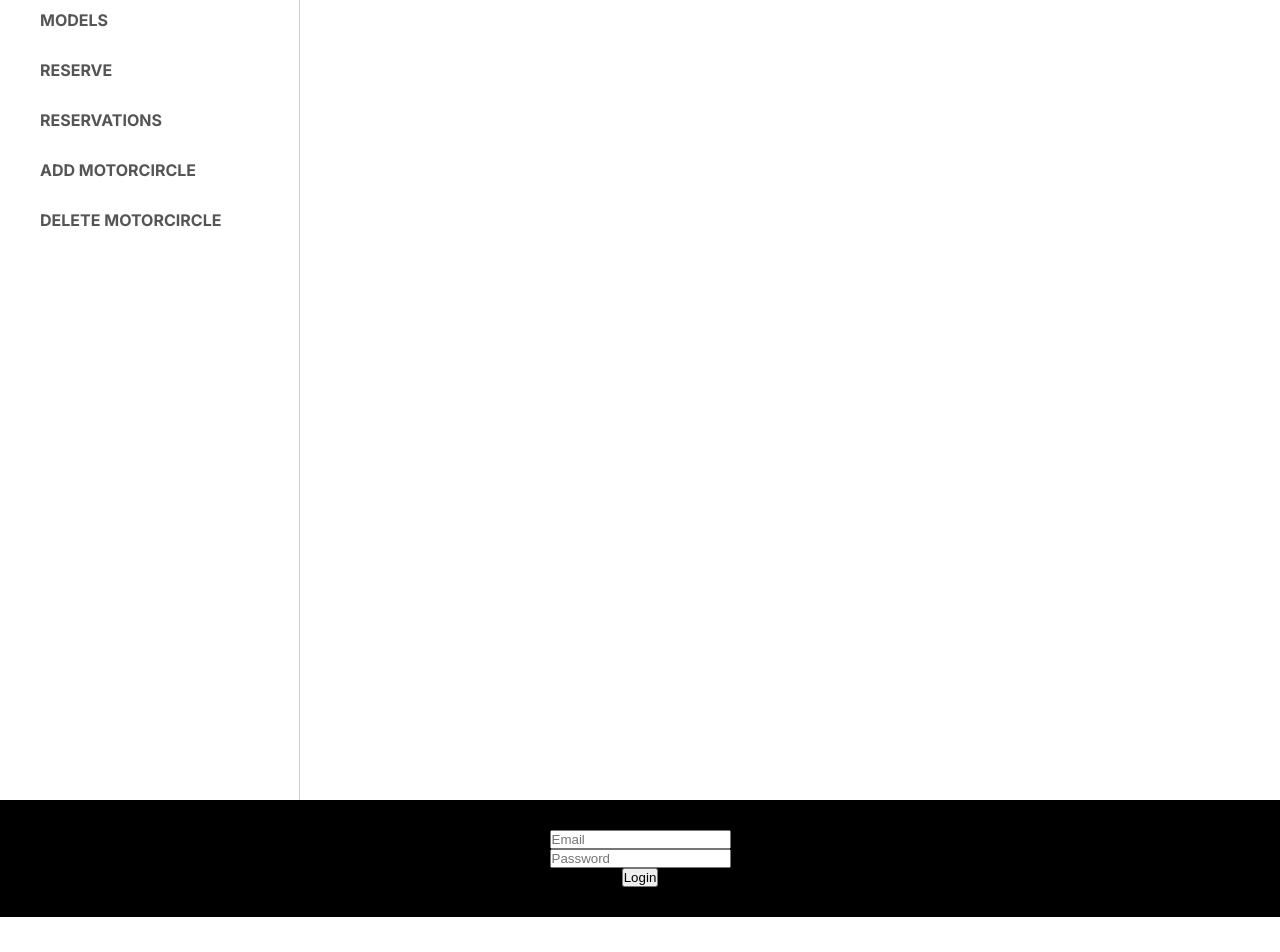
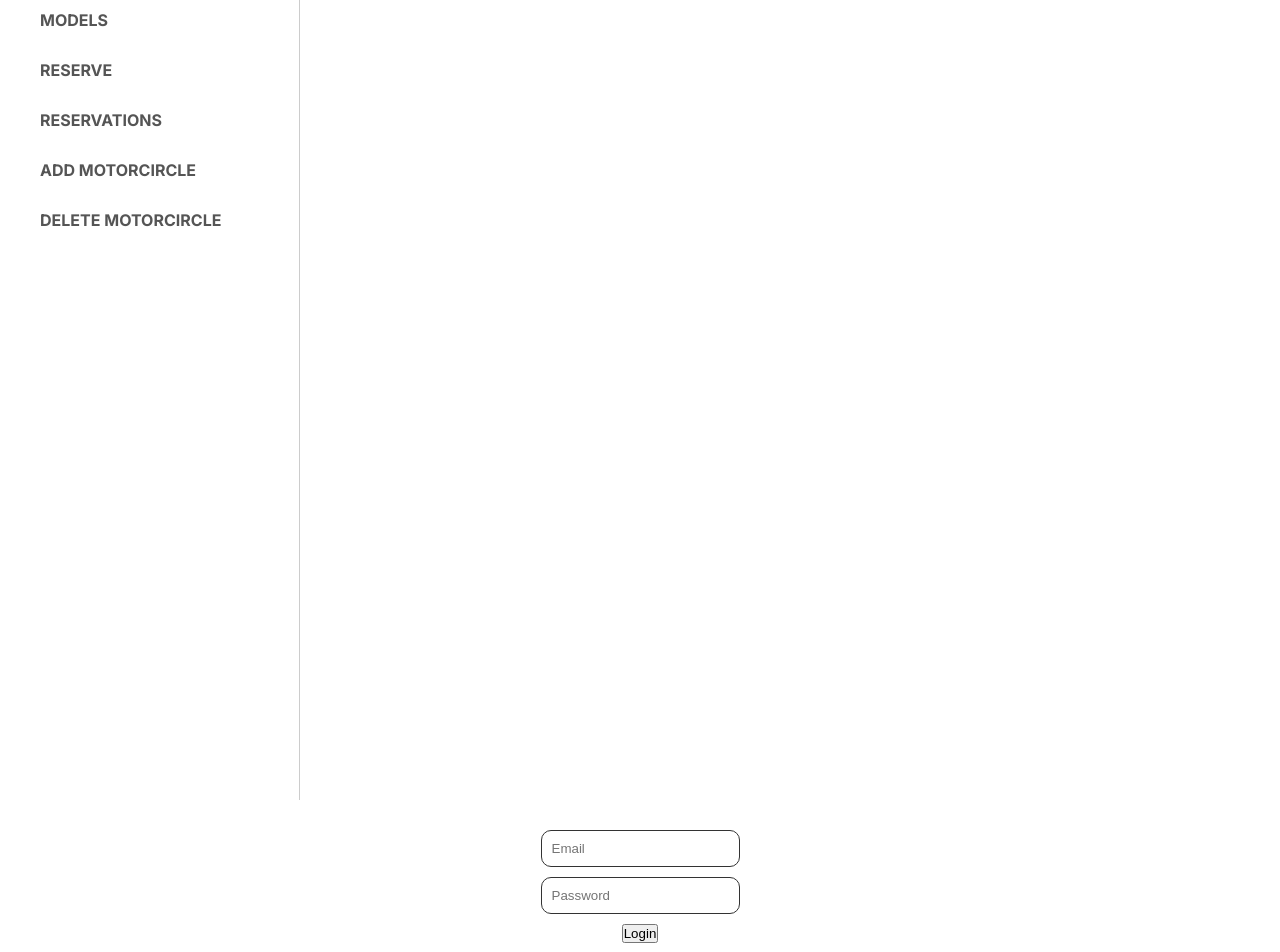
Before and after one commit to zeff96/booking_app, a Next.js app: page /login in a window 1280 px wide. Shown: the top 952 px of the page. Before the commit the page ends 917 px from the top, so only its background shows below. Built offline with nearby package versions, Linux system fonts and the light colour scheme.

Commit message:
Add css properties to form inputs

```diff
--- a/app/login/page.jsx
+++ b/app/login/page.jsx
@@ -9,8 +9,20 @@ export default function Login() {
 
   return (
     <form action={dispatch} className={styles.form}>
-      <input type="email" name="email" placeholder="Email" required />
-      <input type="password" name="password" placeholder="Password" required />
+      <input
+        type="email"
+        name="email"
+        placeholder="Email"
+        required
+        className={styles["form-control"]}
+      />
+      <input
+        type="password"
+        name="password"
+        placeholder="Password"
+        required
+        className={styles["form-control"]}
+      />
       <div>{errorMessage && <p>{errorMessage}</p>}</div>
       <LoginButton />
     </form>
--- a/app/login/page.module.css
+++ b/app/login/page.module.css
@@ -1,8 +1,15 @@
 .form {
-  background-color: black;
   display: flex;
   flex-direction: column;
   justify-content: center;
   align-items: center;
   padding: 3rem;
 }
+
+.form-control {
+  padding: 1rem;
+  border: 1px solid #333;
+  outline: none;
+  border-radius: 1rem;
+  margin-bottom: 1rem;
+}
```
